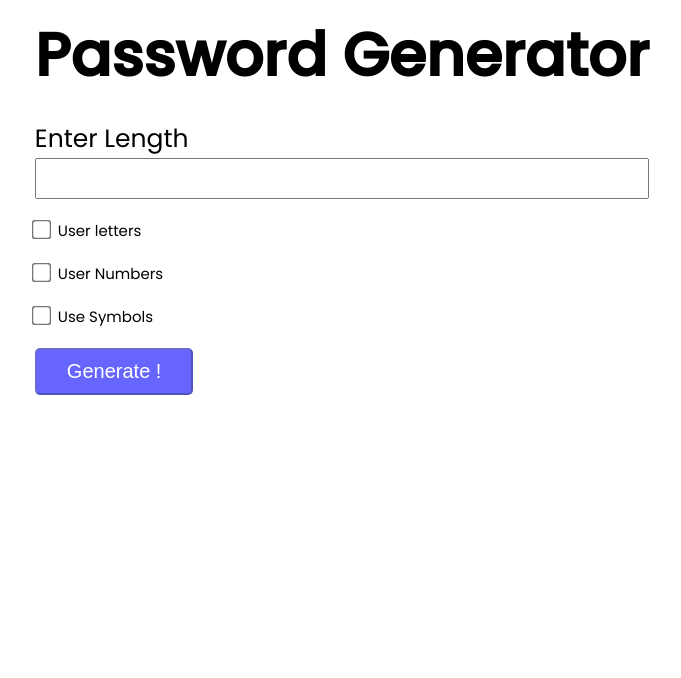
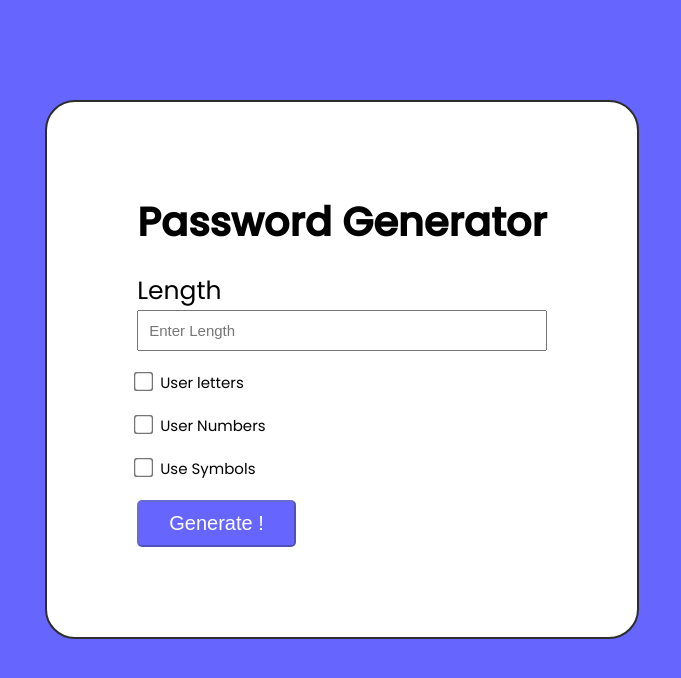
Before and after one commit to Esraa-Khalila/password-generator, an Angular app: page / in a window 1280 px wide. Shown: the top 678 px of the page, without its empty margins (298-979 px from the left). Built offline with nearby package versions, Linux system fonts and the light colour scheme.

Commit message:
improved style

```diff
--- a/src/app/app.component.html
+++ b/src/app/app.component.html
@@ -3,8 +3,8 @@
     <h1>Password Generator</h1>
 
     <div class="form-group">
-      <label>Enter Length</label>
-      <input (input)="onPasswordLength($event)" />
+      <label>Length</label>
+      <input placeholder="Enter Length" (input)="onPasswordLength($event)" />
     </div>
 
     <div class="form-group-checkbox">
--- a/src/app/app.component.scss
+++ b/src/app/app.component.scss
@@ -5,9 +5,15 @@ main {
   display: flex;
   justify-content: center;
 
+  .app {
+    border: solid 0.2rem rgb(46, 45, 45);
+    border-radius: 3rem;
+    padding: 9rem;
+    margin: 10rem;
+    background-color: rgb(255, 255, 255);
+  }
   h1 {
-    font-size: 6rem;
-    margin: 1rem 0;
+    font-size: 4rem;
   }
 
   .form-group {
--- a/src/styles.scss
+++ b/src/styles.scss
@@ -14,4 +14,5 @@ body {
   height: 100vh;
   width: 100%;
   font-family: "Poppins", sans-serif;
+  background: #6666ff;
 }
```
